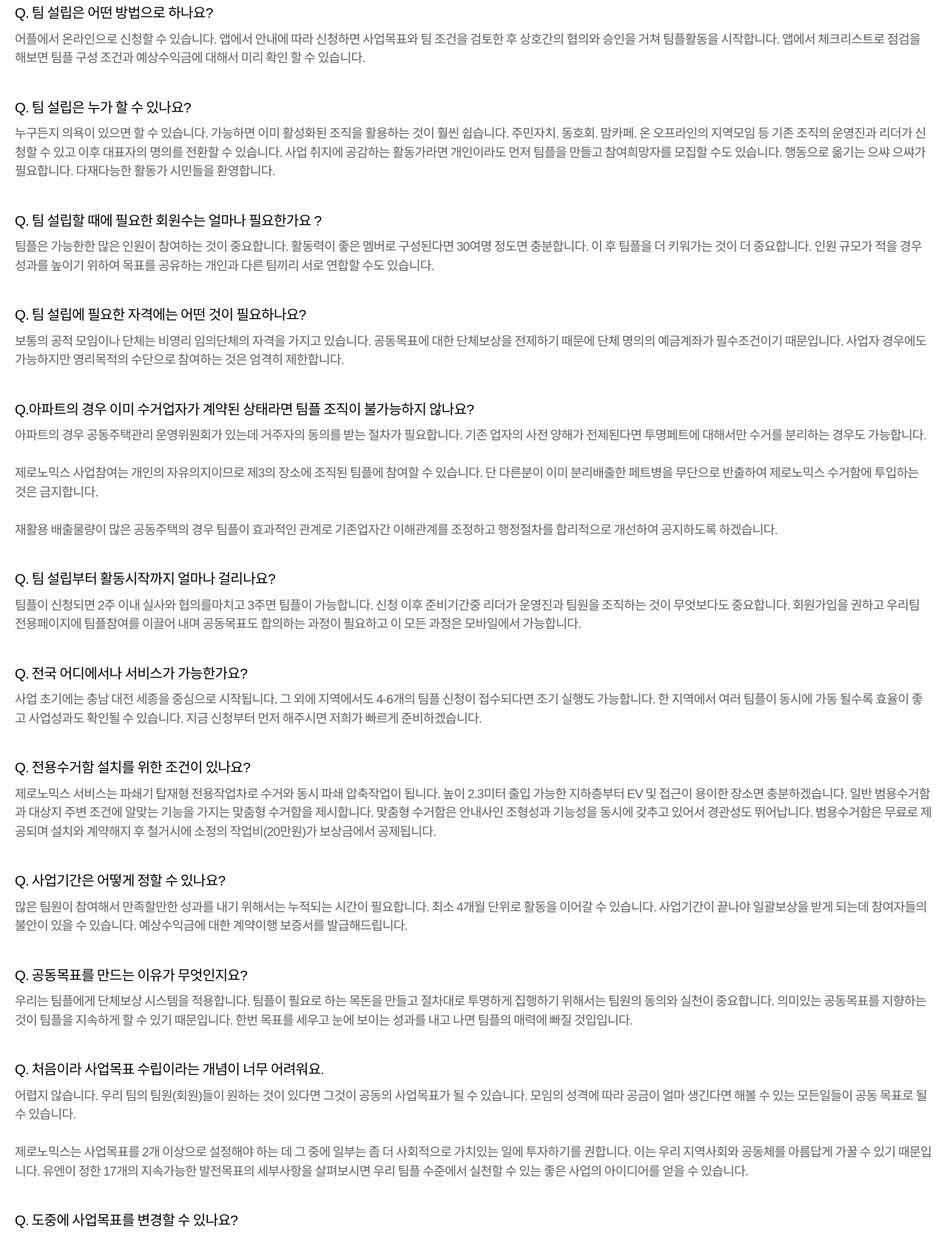
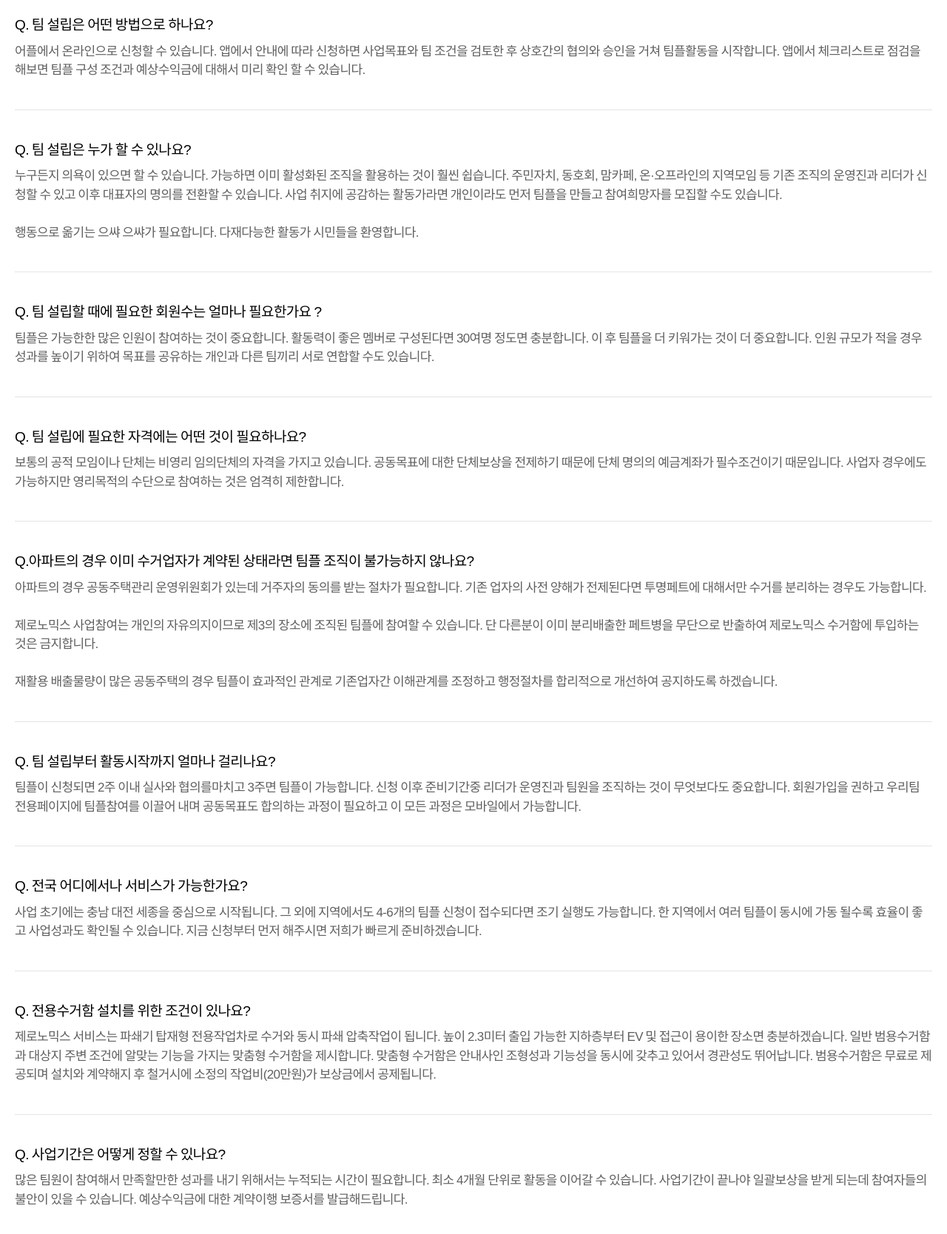
Before and after one commit to zeronomix/zeronomix, a plain HTML site: page faq.html in a window 1280 px wide. Shown: the part 120-1788 px from the top of the page at 74% size. Drawn offline with Linux system fonts and the light colour scheme.

Commit message:
Add files via upload

```diff
--- a/faq.html
+++ b/faq.html
@@ -74,9 +74,9 @@
 
             .body{
                 font-family: pretendard, sans-serif;
-                font-style: normal;
+                font-style:normal;
                 font-size: 17px;
-                font-weight: 200;
+                font-weight:300;
                 line-height: 150%;
                 letter-spacing: -0.04rem;
                 word-spacing: -0.04rem;
@@ -123,28 +123,28 @@
         </header>
 
         <div class = "faq-container">
-            <div class = "text-group" style="padding: 0px 20px; margin:0px;">
+            <div class = "text-group-faq">
                 <div class = "h4" style="margin-bottom: 8px;">Q. 팀 설립은 어떤 방법으로 하나요?</div>
                 <div class = "body">어플에서 온라인으로 신청할 수 있습니다. 앱에서 안내에 따라 신청하면 사업목표와 팀 조건을 검토한 후 상호간의 협의와 승인을 거쳐 팀플활동을 시작합니다.
                     앱에서 체크리스트로 점검을 해보면 팀플 구성 조건과 예상수익금에 대해서 미리 확인 할 수 있습니다.
                 </div>
             </div>
 
-            <div class = "text-group" style="padding: 0px 20px; margin:0px;">
+            <div class = "text-group-faq">
                 <div class = "h4" style="margin-bottom: 8px;">
                     Q. 팀 설립은 누가 할 수 있나요?
                 </div>
 
                 <div class = "body">
                     누구든지 의욕이 있으면 할 수 있습니다. 가능하면 이미 활성화된 조직을 활용하는 것이 훨씬 쉽습니다.
-                    주민자치. 동호회. 맘카페. 온 오프라인의 지역모임 등 기존 조직의 운영진과 리더가 신청할 수 있고 이후 대표자의 명의를 전환할 수 있습니다.
-                    사업 취지에 공감하는 활동가라면 개인이라도 먼저 팀플을 만들고 참여희망자를 모집할 수도 있습니다.
+                    주민자치, 동호회, 맘카페, 온·오프라인의 지역모임 등 기존 조직의 운영진과 리더가 신청할 수 있고 이후 대표자의 명의를 전환할 수 있습니다.
+                    사업 취지에 공감하는 활동가라면 개인이라도 먼저 팀플을 만들고 참여희망자를 모집할 수도 있습니다.<br><br>
                     행동으로 옮기는 으쌰 으쌰가 필요합니다.
                     다재다능한 활동가 시민들을 환영합니다.
                 </div>
             </div>
 
-            <div class = "text-group" style="padding: 0px 20px; margin:0px;">
+            <div class = "text-group-faq">
                 <div class = "h4" style="margin-bottom: 8px;">
                     Q. 팀 설립할 때에 필요한  회원수는 얼마나 필요한가요 ?
                 </div>
@@ -154,7 +154,7 @@
                 </div>
             </div>
 
-            <div class = "text-group" style="padding: 0px 20px; margin:0px;">
+            <div class = "text-group-faq">
                 <div class = "h4" style="margin-bottom: 8px;">
                     Q. 팀 설립에 필요한 자격에는 어떤 것이 필요하나요?
                 </div>
@@ -165,7 +165,7 @@
                 </div>
             </div>
 
-            <div class = "text-group" style="padding: 0px 20px; margin:0px;">
+            <div class = "text-group-faq">
                 <div class = "h4" style="margin-bottom: 8px;">
                     Q.아파트의 경우 이미 수거업자가 계약된 상태라면 팀플 조직이 불가능하지 않나요?
                 </div>
@@ -180,7 +180,7 @@
                 </div>
             </div>
 
-            <div class = "text-group" style="padding: 0px 20px; margin:0px;">
+            <div class = "text-group-faq">
                 <div class = "h4" style="margin-bottom: 8px;">
                     Q. 팀 설립부터 활동시작까지 얼마나 걸리나요?
                 </div>
@@ -190,7 +190,7 @@
                 </div>
             </div>
 
-            <div class = "text-group" style="padding: 0px 20px; margin:0px;">
+            <div class = "text-group-faq">
                 <div class = "h4" style="margin-bottom: 8px;">
                     Q. 전국 어디에서나 서비스가 가능한가요?
                 </div>
@@ -200,7 +200,7 @@
                 </div>
             </div>
 
-            <div class = "text-group" style="padding: 0px 20px; margin:0px;">
+            <div class = "text-group-faq">
                 <div class = "h4" style="margin-bottom: 8px;">
                     Q. 전용수거함 설치를 위한 조건이 있나요?
                 </div>
@@ -213,7 +213,7 @@
                 </div>
             </div>
 
-            <div class = "text-group" style="padding: 0px 20px; margin:0px;">
+            <div class = "text-group-faq">
                 <div class = "h4" style="margin-bottom: 8px;">
                     Q. 사업기간은 어떻게 정할 수 있나요?
                 </div>
@@ -223,7 +223,7 @@
                 </div>
             </div>
 
-            <div class = "text-group" style="padding: 0px 20px; margin:0px;">
+            <div class = "text-group-faq">
                 <div class = "h4" style="margin-bottom: 8px;">
                     Q. 공동목표를 만드는 이유가 무엇인지요?
                 </div>
@@ -235,7 +235,7 @@
                 </div>
             </div>
 
-            <div class = "text-group" style="padding: 0px 20px; margin:0px;">
+            <div class = "text-group-faq">
                 <div class = "h4" style="margin-bottom: 8px;">
                     Q. 처음이라 사업목표 수립이라는 개념이 너무 어려워요.
                 </div>
@@ -248,7 +248,7 @@
                 </div>
             </div>
 
-            <div class = "text-group" style="padding: 0px 20px; margin:0px;">
+            <div class = "text-group-faq">
                 <div class = "h4" style="margin-bottom: 8px;">
                     Q. 도중에 사업목표를 변경할 수 있나요?
                 </div>
@@ -259,7 +259,7 @@
                 </div>
             </div>
 
-            <div class = "text-group" style="padding: 0px 20px; margin:0px;">
+            <div class = "text-group-faq">
                 <div class = "h4" style="margin-bottom: 8px;">
                     Q. 배출성과에 따른 보상은 얼마나 되나요?
                 </div>
@@ -273,7 +273,7 @@
                 </div>
             </div>
 
-            <div class = "text-group" style="padding: 0px 20px; margin:0px;">
+            <div class = "text-group-faq">
                 <div class = "h4" style="margin-bottom: 8px;">
                     Q. 무인회수기 서비스와 다른 차별적 특성은 어떤것인가요?
                 </div>
@@ -284,12 +284,11 @@
                     3. 무인회수기(2천만원)가격 대비  5%이하로 저렴하한 전용수거함의 확산성<br>
                     4. 통신 및 전기없이 운영가능. 적정디자인 적용<br>
                     5. 부족하지 않은 수거함 용량 최소 3배 (스페어 운영)<br>
-                    6. 현장에서 빠르게 중간가공하여 고품질이 보장됨<br>
-                    7. 원활한 수거 주기가 필수적이고 90%정도 채워졌을 때.
+                    6. 현장에서 빠르게 중간가공하여 고품질이 보장됨
                 </div>
             </div>
 
-            <div class = "text-group" style="padding: 0px 20px; margin:0px;">
+            <div class = "text-group-faq">
                 <div class = "h4" style="margin-bottom: 8px;">
                     Q. 수거함이 꽉 채워져 작동이 중지되는 불편함이 제일 큰 문제아닌가요?
                 </div>
--- a/style1207.css
+++ b/style1207.css
@@ -59,8 +59,6 @@ main{
 
 .text-group{
     margin-top: 40px;
-
-
 }
 
 .img-box{
@@ -85,7 +83,7 @@ main{
 }
 
 .banner{
-    gap:40px;
+    gap:56px;
     display: flex;
     flex-wrap: wrap;
     justify-content: center;
@@ -218,7 +216,12 @@ header{
 .faq-container{
     display: flex;
     flex-wrap: wrap;
-    margin-top: 24px;
-    gap:40px;
     margin-bottom: 100px;
 }
+
+.text-group-faq{
+    padding: 40px 0px;
+    margin: 0px 20px;
+    border-bottom: solid 1px #e4e4e4;
+
+}
```
Also changed, not shown: index.html (+14 -6 lines).
